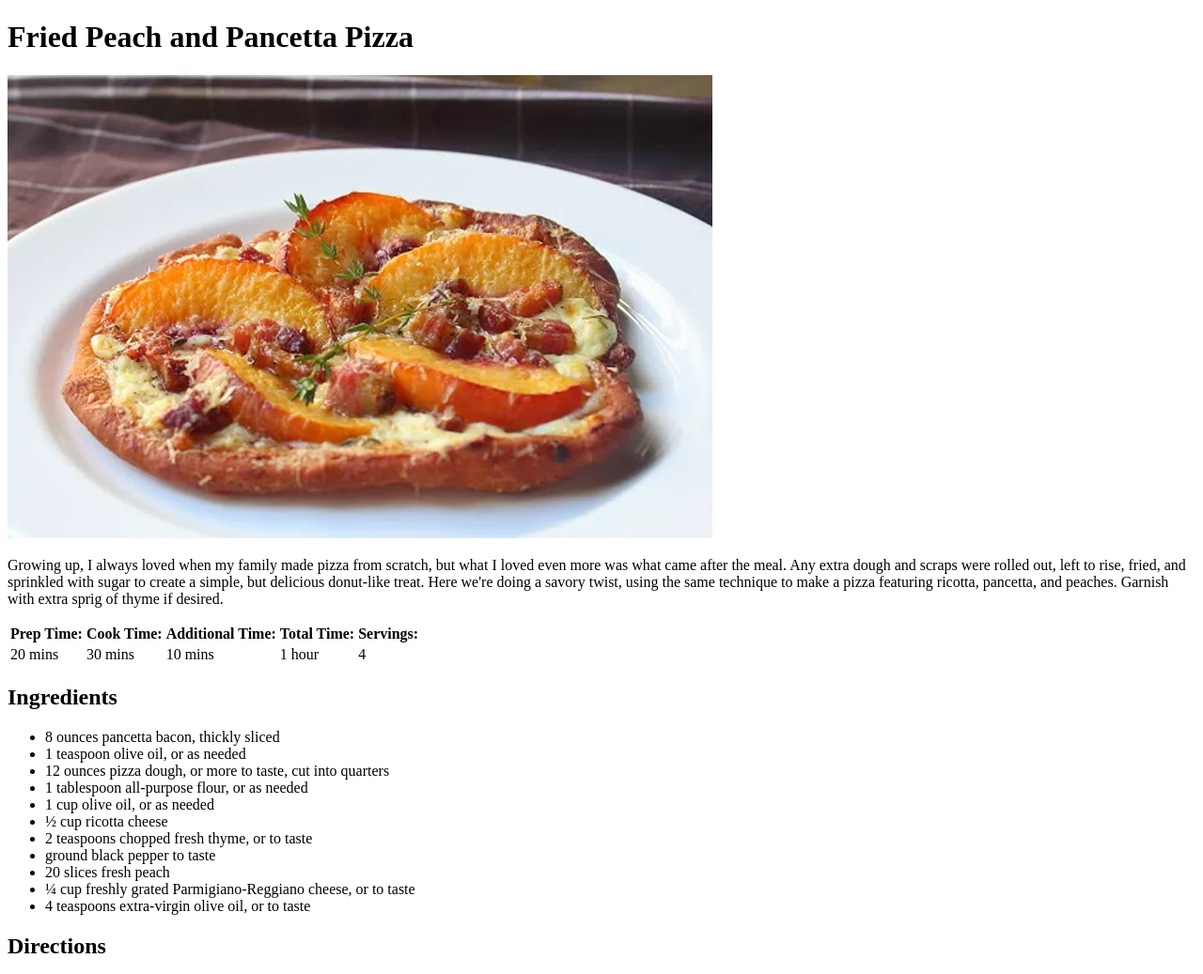
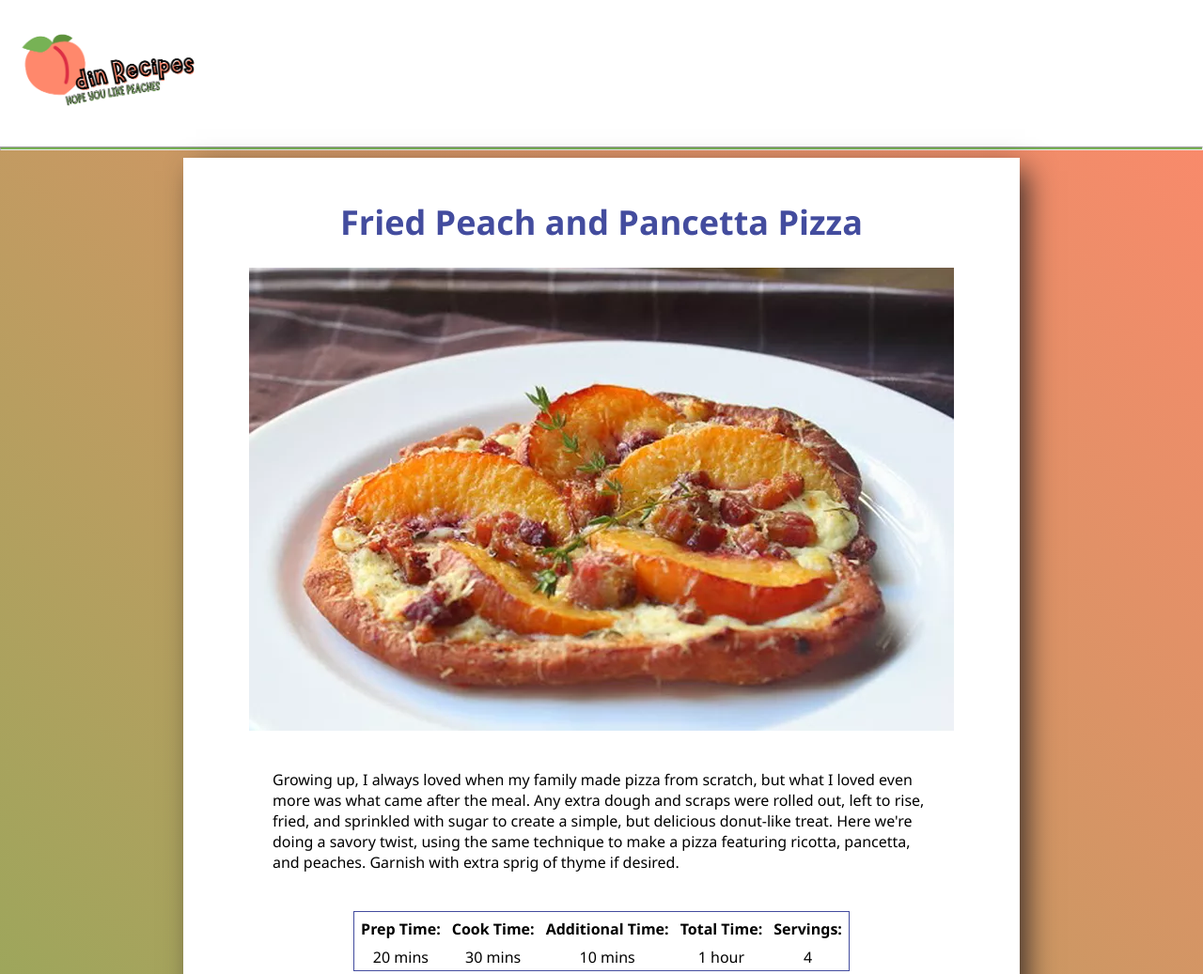
Before and after one commit to jervaters/odin-recipes, a plain HTML site: page recipes/fried-peach-and-pancetta-pizza.html in a window 1280 px wide. Shown: the top 1037 px of the page at 94% size. Drawn offline with Linux system fonts and the light colour scheme.

Commit message:
Added styling to some pages

```diff
--- a/recipes/fried-peach-and-pancetta-pizza.html
+++ b/recipes/fried-peach-and-pancetta-pizza.html
@@ -3,12 +3,18 @@
 <head>
     <meta charset="UTF-8">
     <meta name="viewport" content="width=device-width, initial-scale=1.0">
+    <link rel="stylesheet" href="../style.css">
     <title>Fried Peach and Pancetta Pizza</title>
 </head>
 <body>
     <header>
-        <h1>Fried Peach and Pancetta Pizza</h1>
+        <div class="header">
+            <h1 class="title header"><img src="../Odin-Recipes.png"></h1>
+            <hr>
+        </div>
     </header>
+    <div class="recipe-contents">
+        <h1 class="recipe-title">Fried Peach and Pancetta Pizza</h1>
         <div class="recipe-image">
             <img src="./images/fried-peach-pancetta.webp">
         </div>
@@ -62,5 +68,6 @@
                 <li>Bake in the preheated oven until cheese is melted and peaches are lightly browned and tender, 12 to 15 minutes. Cool pizzas for 5 to 10 minutes on the baking sheet.</li>
             </ol>
         </div>
+    </div>
 </body>
 </html>
--- /dev/null
+++ b/style.css
@@ -0,0 +1,95 @@
+* {
+    font-family:'Segoe UI', Tahoma, Geneva, Verdana, sans-serif;
+}
+
+body {
+    background-image: linear-gradient(45deg, #77b255, #ff886c);
+    margin: 0px;
+    padding: 0px;
+}
+
+.header {
+    background-color: white;
+    width: 100%;
+
+}
+
+.recipe-contents {
+    max-width: 850px;
+    -webkit-box-shadow: 10px 10px 30px -4px rgba(48,38,36,1);
+    -moz-box-shadow: 10px 10px 30px -4px rgba(48,38,36,1);
+    box-shadow: 10px 10px 30px -4px rgba(48,38,36,1);
+    display: grid;
+    justify-content: center;
+    margin-left: auto;
+    margin-right: auto;
+    padding: 20px;
+    background-color: white;
+}
+
+.recipe-image, img {
+    display: grid;
+    justify-content: center;
+}
+
+.description p {
+    padding-top: 25px;
+    max-width: 700px;
+    margin-left: auto;
+    margin-right: auto;
+    padding-bottom: 25px;
+}
+
+ul li {
+    font-family:'Segoe UI', Tahoma, Geneva, Verdana, sans-serif;
+    padding-bottom: 10px;
+    list-style-type: square;
+    color: #434c9e;
+    background-size: ;
+}
+
+
+
+h1 {
+    color: #434c9e;
+    font-family:'Segoe UI', Tahoma, Geneva, Verdana, sans-serif;
+    font-size: 36px;
+    font-weight: bold;
+}
+
+
+
+.title, .header img{
+    height: 100px;
+}
+
+h1 {
+    justify-content: center;
+    vertical-align: middle;
+    display: inline-block;
+}
+
+table {
+    border: 1px solid;
+    border-color: #434c9e;
+    margin-left: auto;
+    margin-right: auto;
+}
+
+th, td {
+    text-align: center;
+}
+
+th {
+    padding: 5px;
+}
+
+.recipe-title {
+    vertical-align: middle;
+    display: grid;
+}
+
+hr {
+    background-color: #77b255;
+    height: 2px;
+}
```
Also changed, not shown: index.html (+2 -1 lines), recipes/baltimore-peach-cake.html (+1 -0 lines), recipes/peach-fritter.html (+8 -1 lines), recipes/spicy-peach-coleslaw.html (+1 -0 lines), Odin-Recipes.png (added). Lines whose indentation alone changed are shown as unchanged.
